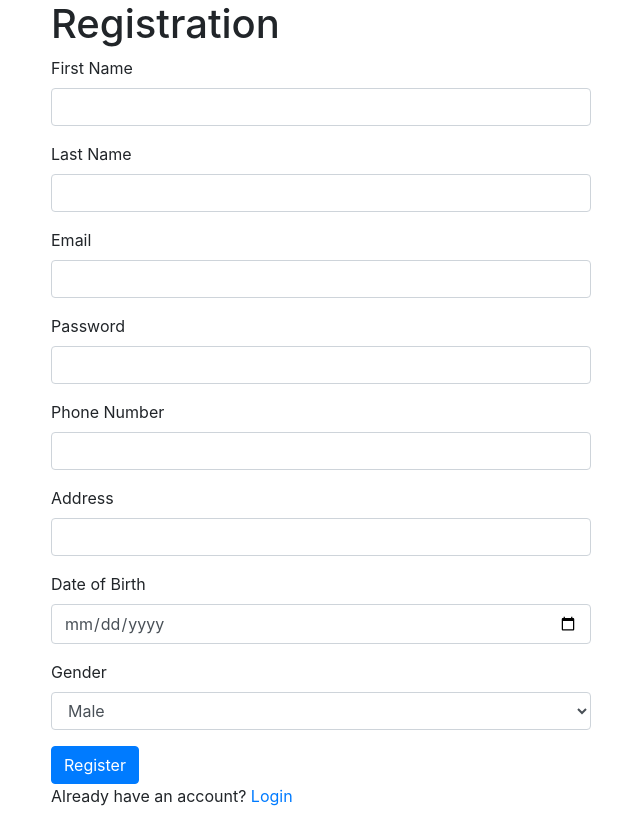
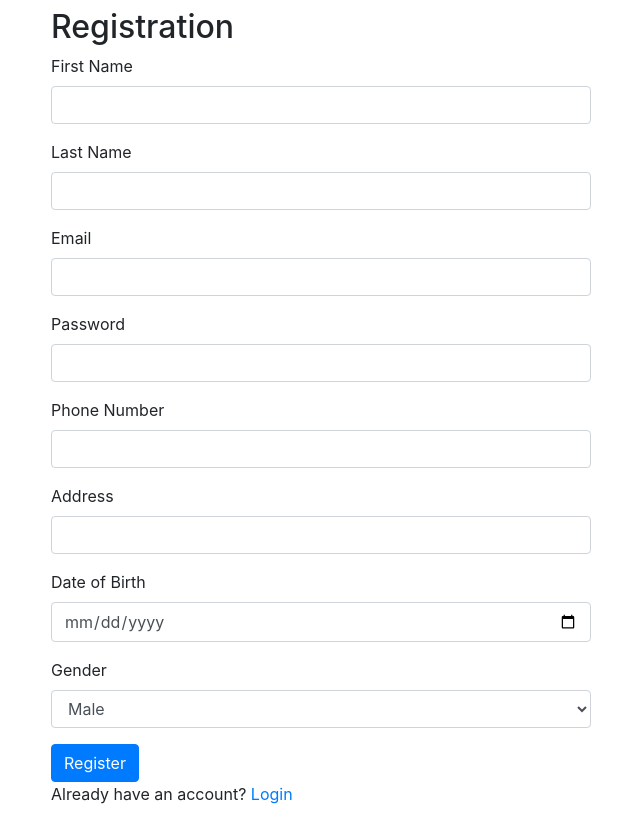
Before and after one commit to abelshebela/finance_tracker, a PHP site: page /registration.php in a window 1280 px wide. Shown: the whole page, without its empty margins (319-959 px from the left). Run offline with PHP 8.4, Linux system fonts and the light colour scheme.

Commit message:
Added the registration.php feature

```diff
--- a/registration.php
+++ b/registration.php
@@ -1,5 +1,5 @@
 <?php
-include 'db.php';
+include 'includes/db.php';
 
 if ($_SERVER["REQUEST_METHOD"] == "POST") {
     $first_name = $_POST["first_name"];
@@ -31,10 +31,10 @@ if ($_SERVER["REQUEST_METHOD"] == "POST") {
     <link rel="stylesheet" href="https://maxcdn.bootstrapcdn.com/bootstrap/4.0.0/css/bootstrap.min.css">
 </head>
 <body>
-    <div class="container">
+    <div class="container mt-2">
         <div class="row">
             <div class="col-md-6 offset-md-3">
-                <h1>Registration</h1>
+                <h2>Registration</h2>
                 <form method="POST" action="registration.php" enctype="multipart/form-data">
                     <div class="form-group">
                         <label for="first_name">First Name</label>
```
